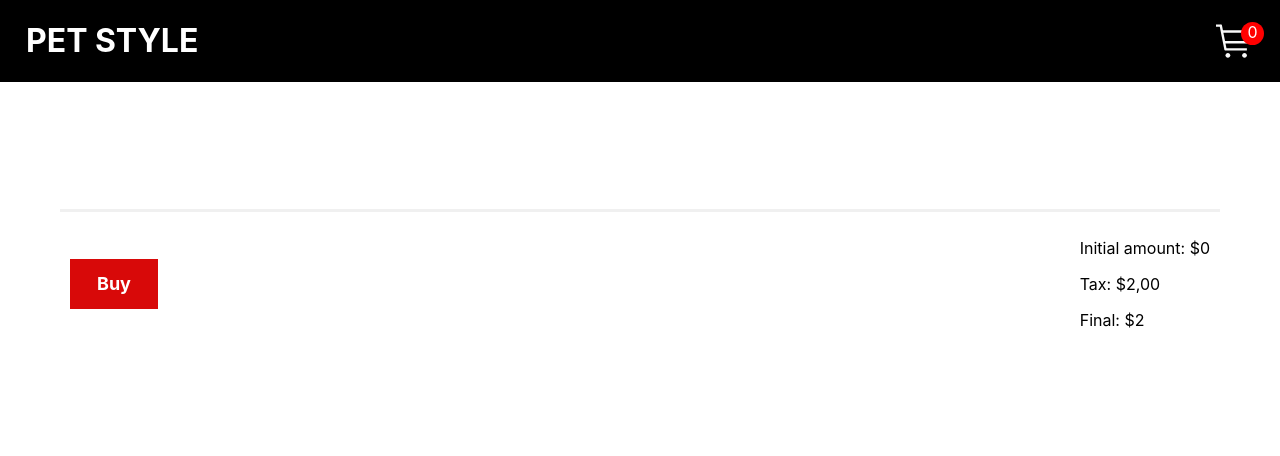
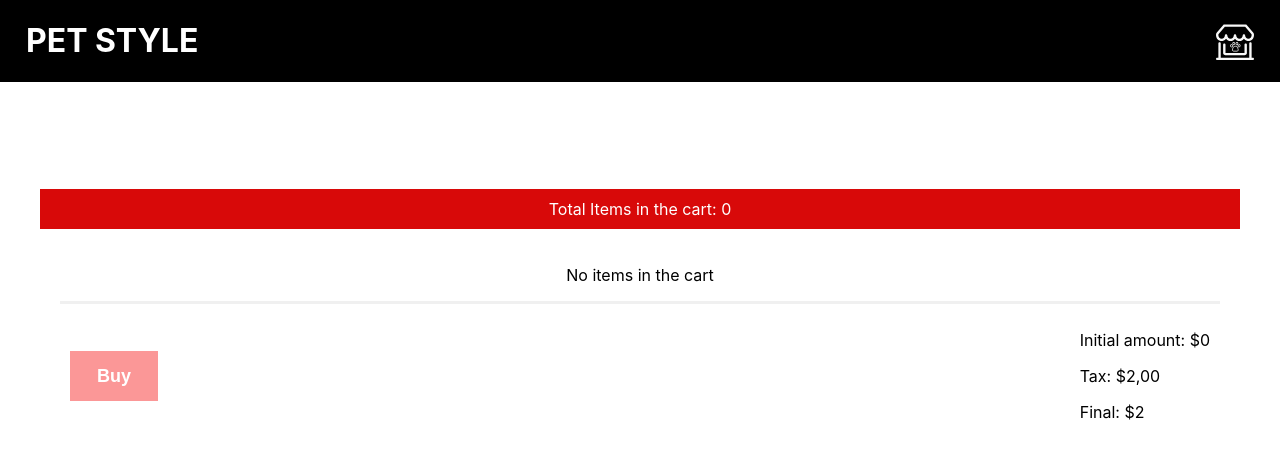
Before and after one commit to mr-nazarii/petClothesStore, a Next.js app: page /cart in a window 1280 px wide. Shown: the top 456 px of the page. Built offline with nearby package versions, Linux system fonts and the light colour scheme.

Commit message:
add adjustments

```diff
--- /dev/null
+++ b/components/Shop.tsx
@@ -0,0 +1,16 @@
+import Image from "next/image";
+import React from "react";
+import styles from "../styles/componentStyles/_Cart.module.scss";
+
+export const Shop = () => {
+  return (
+    <div className={styles.cart}>
+      <Image
+        src={"/images/icons/Shop.svg"}
+        layout="fill"
+        objectFit="contain"
+        alt="cart"
+      />
+    </div>
+  );
+};
--- a/components/receipt/ReceiptList.tsx
+++ b/components/receipt/ReceiptList.tsx
@@ -8,19 +8,41 @@ import { ReciptItem } from "./ReciptItem";
 
 export const ReceiptList = () => {
   let amount = 0;
-  const { itemList } = useAppSelector((state: RootState) => state.item.cart);
+  const { itemList, itemsInCart } = useAppSelector(
+    (state: RootState) => state.item.cart
+  );
 
   return (
     <div className={styles.receipt}>
-      {itemList.map(({ id, title, price, src }) => {
-        amount += +price;
+      <p className={styles.totalItems}>
+        Total Items in the cart: {itemsInCart}
+      </p>
 
-        return (
-          <ReciptItem key={id} id={id} title={title} price={price} src={src} />
-        );
-      })}
+      {itemList.length > 0 ? (
+        itemList.map(({ id, title, price, src }) => {
+          amount += +price;
+
+          return (
+            <ReciptItem
+              key={Math.floor(id * Math.random() * Date.now())}
+              id={id}
+              title={title}
+              price={price}
+              src={src}
+            />
+          );
+        })
+      ) : (
+        <p className={styles.noItems}>No items in the cart</p>
+      )}
       <div className={styles.details}>
-        <a className={styles.button}>Buy</a>
+        {itemList.length > 0 ? (
+          <button className={styles.button}>Buy</button>
+        ) : (
+          <button className={styles.button} disabled>
+            Buy
+          </button>
+        )}
         <div className={styles.amount}>
           <p>Initial amount: ${Number(amount.toFixed(6))}</p>
           <p>Tax: $2,00</p>
--- a/components/shop/Header.tsx
+++ b/components/shop/Header.tsx
@@ -4,8 +4,9 @@ import { Cart } from "../Cart";
 import styles from "../../styles/Shop/_Header.module.scss";
 import { useAppSelector } from "../../hooks/hooks";
 import { RootState } from "../../store/store";
+import { Shop } from "../Shop";
 
-export const Header = () => {
+export const Header = ({ shop = false }: any) => {
   const { cart } = useAppSelector((state: RootState) => state.item);
 
   return (
@@ -15,11 +16,20 @@ export const Header = () => {
           <h1>PET STYLE</h1>
         </a>
       </Link>
-      <Link href="cart">
-        <a>
-          <Cart>{cart.itemsInCart}</Cart>
-        </a>
-      </Link>
+
+      {shop ? (
+        <Link href="shop">
+          <a>
+            <Shop />
+          </a>
+        </Link>
+      ) : (
+        <Link href="cart">
+          <a>
+            <Cart>{cart.itemsInCart}</Cart>
+          </a>
+        </Link>
+      )}
     </header>
   );
 };
--- a/pages/cart.tsx
+++ b/pages/cart.tsx
@@ -5,7 +5,7 @@ import { Header } from "../components/shop/Header";
 const cart = () => {
   return (
     <>
-      <Header />
+      <Header shop={true} />
       <ReceiptList />
     </>
   );
--- a/styles/Receipt/_Receipt.module.scss
+++ b/styles/Receipt/_Receipt.module.scss
@@ -4,10 +4,27 @@
 .receipt {
   display: flex;
   flex-direction: column;
-  padding: 20px;
+  padding: 60px 20px 20px 20px;
   background-color: $white;
   margin: 0px 40px;
   margin-bottom: 100px;
+  position: relative;
+
+  .noItems {
+    text-align: center;
+  }
+
+  .totalItems {
+    text-align: center;
+    background-color: $red;
+    margin: 0;
+    position: absolute;
+    width: 100%;
+    padding: 10px;
+    left: 0px;
+    top: 0px;
+    color: $white;
+  }
 
   .details {
     display: flex;
@@ -64,4 +81,10 @@
 
 .button {
   @include button($white, $red);
+  border: none;
+
+  &:disabled,
+  &[disabled] {
+    @include button($white, rgb(251, 151, 151));
+  }
 }
```
Also changed, not shown: public/images/icons/Shop.svg (added).
